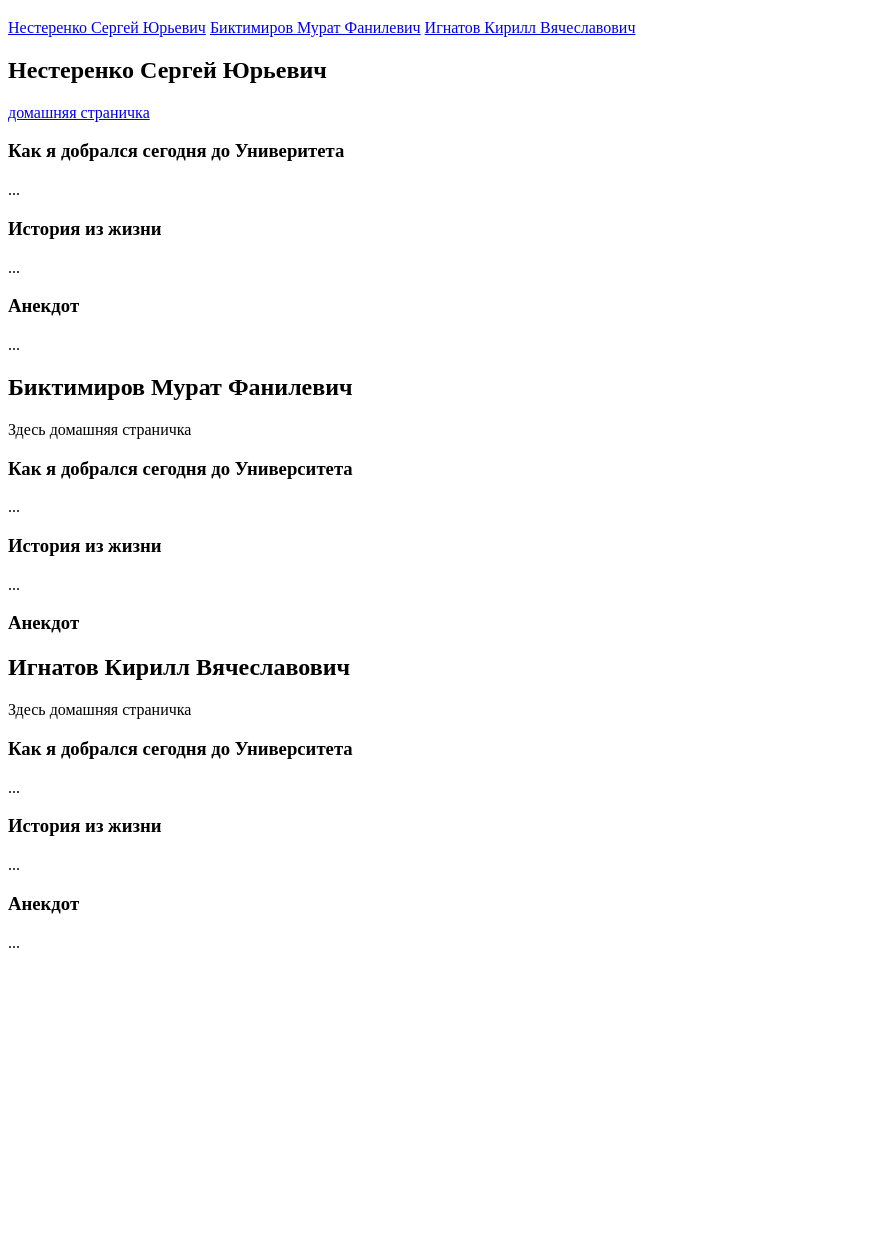
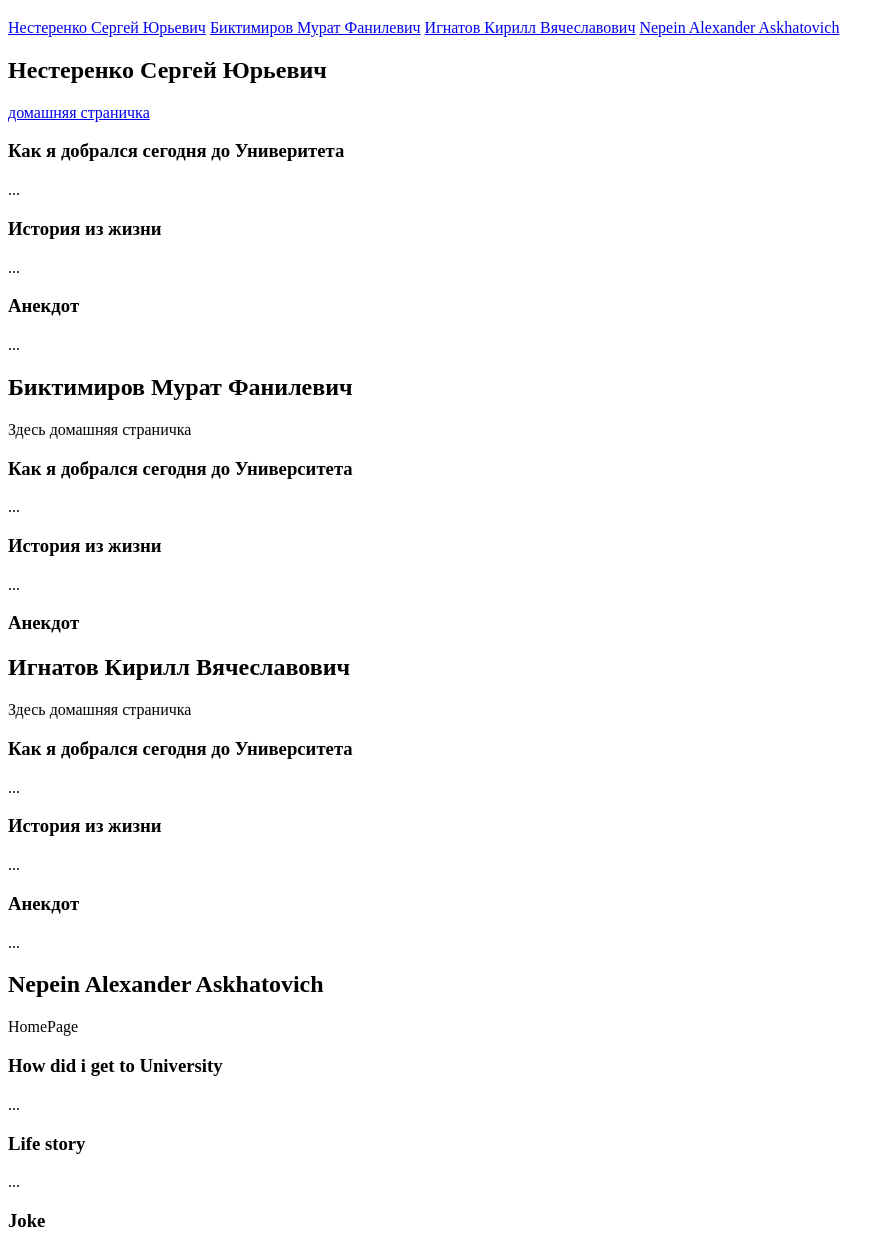
Before and after one commit to SU-Nesterenko/CommonWebSite, a plain HTML site: page index.htm in a window 1280 px wide. Shown: the part 61-1300 px from the top of the page, without its empty margins (0-895 px from the left). Before the commit the page ends 1021 px from the top, so only its background shows below. Drawn offline with Linux system fonts and the light colour scheme.

Commit message:
Nepein A.A. has created his own section

```diff
--- a/index.htm
+++ b/index.htm
@@ -8,7 +8,8 @@
 
         <a HREF="#NesterenkoSergey">Нестеренко Сергей Юрьевич</a>
         <a HREF="#BiktimirovMurat">Биктимиров Мурат Фанилевич</a>
-	<a HREF="#IgnatovKirill">Игнатов Кирилл Вячеславович</a>
+        <a HREF="#IgnatovKirill">Игнатов Кирилл Вячеславович</a>
+        <a href="#NepeinAlexander">Nepein Alexander Askhatovich</a>
         <!-- Здесь необходимо добавить ссылку на свой раздел -->
 
 
@@ -32,7 +33,7 @@
         ...
         <h3>Анекдот</h3>
 
-	<a name="IgnatovKirill"></a>
+        <a name="IgnatovKirill"></a>
         <h2>Игнатов Кирилл Вячеславович</h2>
         Здесь домашняя страничка
         <h3>Как я добрался сегодня до Университета</h3>
@@ -41,6 +42,14 @@
         ...
         <h3>Анекдот</h3>
         ...
+        <a name="NepeinAlexander"></a>
+        <h2>Nepein Alexander Askhatovich</h2>
+        HomePage
+        <h3>How did i get to University</h3>
+        ...
+        <h3>Life story</h3>
+        ...
+        <h3>Joke</h3>
         <!-- Здесь необходимо добавить свой раздел -->
     </body>
 </html>
```
